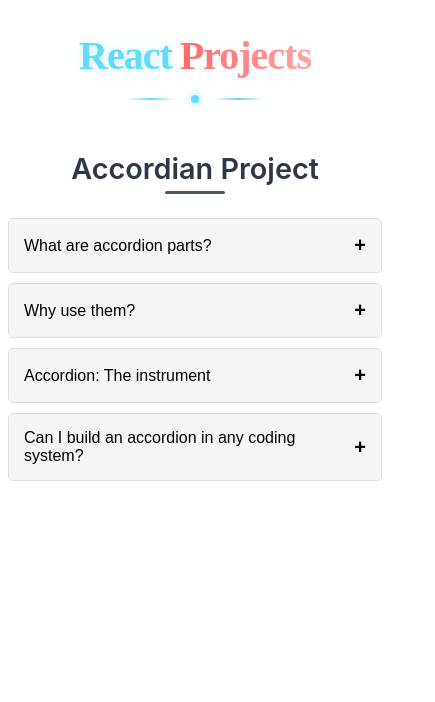
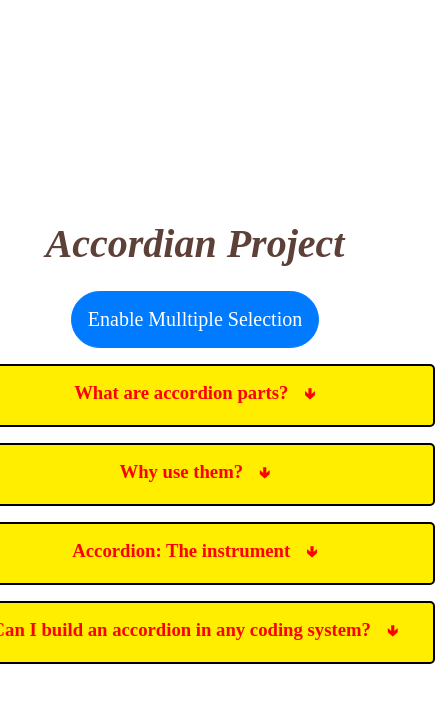
Before and after one commit to Skaif-123/Reacts-Projects-For-Practice, a React (Vite) app: page / in a window 390 px wide. Shown: the top 702 px of the page, 435 px wide, since content can reach past the window. Built offline with nearby package versions, Linux system fonts and the light colour scheme.

Commit message:
bug fixes done for Accordian

```diff
--- a/src/App.jsx
+++ b/src/App.jsx
@@ -1,6 +1,5 @@
-import './App.css'
 import Accordian from './components/Accordian/Accordian'
-import ReactProjectsHeading from './components/ReactProjectHeading/ReactProjectsHeading'
+import New_Accordian from './components/new Accordian/New_Accordian'
 
 
 function App() {
@@ -8,8 +7,8 @@
 
   return (
     <>
-     <ReactProjectsHeading />
     <Accordian/>
+    {/* <New_Accordian/> */}
     </>
   )
 }
--- a/src/components/Accordian/Accordian.css
+++ b/src/components/Accordian/Accordian.css
@@ -1,87 +1,99 @@
-.accordian {
-  max-width: 600px;
-  margin: 0 auto;
-  font-family: Arial, sans-serif;
+* {
+  padding: 0;
+  margin: 0;
+  box-sizing: border-box;
+}
+* {
+    -webkit-user-select: none;  /* Safari */
+    -moz-user-select: none;     /* Firefox */
+    -ms-user-select: none;      /* IE 10+ */
+    user-select: none;          /* Standard */
 }
 
-.item {
-  margin-bottom: 10px;
-  border: 1px solid #ddd;
-  border-radius: 5px;
-  overflow: hidden;
+
+
+
+
+.wrapper {
+  height: 100vh;
+  width: 100vw;
+  display: flex;
+  justify-content: center;
+  align-items: center;
+  flex-direction: column;
 }
 
-.title {
+.accordian{
   display: flex;
-  justify-content: space-between;
+  justify-content: center;
   align-items: center;
-  padding: 15px;
-  background-color: #f5f5f5;
-  cursor: pointer;
-  transition: background-color 0.3s;
+  flex-direction: column;
+  gap: 1rem;
+}
+.item{
+  display: flex;
+  flex-direction: column;
+  justify-content: center;
+  align-items: center;
 }
 
-.title:hover {
-  background-color: #e9e9e9;
+.title{
+  display: flex;
+  gap: 1rem;
+  background-color: rgb(255, 238, 0)  ;
+  padding: 1rem;
+  border:2px solid black;
+  width: 30rem;
+  justify-content: center;
+  cursor: pointer;
+  border-radius: 5px;
+  color: red;
+  text-decoration: none;
 }
 
-.title h3 {
-  margin: 0;
-  font-size: 16px;
-  font-weight: 500;
+.answers{
+  width: 30rem;
+  display: flex;
+  align-items: center;
+  justify-content: center;
+  background-color: beige;
+  border-radius: 5px;
+  text-decoration: none;
+  border:2px solid black;
+  font-family: Georgia, 'Times New Roman', Times, serif;
+  font-weight: 300;
 }
 
-.title span {
-  font-size: 20px;
-  font-weight: bold;
+
+/* --- Decorative H2 Example --- */
+.heading {
+  font-family: 'Playfair Display', serif; /* Elegant serif font */
+  font-size: 2.5rem;
+  font-weight: 700;
+  color: #5d4037; /* Warm brown */
+  text-align: center;
+  font-style: italic;
+  margin-top: 2.5rem;
+  margin-bottom: 1.5rem;
 }
 
-.answers {
-  background-color: white;
-  /* Remove max-height transition */
+.enableButton{
+  background-color: #007bff; /* Blue background */
+  color: #fff; /* White text */
+  border: 1px solid #007bff;
+  padding: 1rem;
+  border-radius: 30px;
+  font-family: 'Times New Roman', Times, serif;
+  font-weight: 500;
+  font-size: 1.25rem;
+  margin-bottom: 1rem;
 }
 
-.subsection {
-  padding: 15px;
-  line-height: 1.5;
-  display: none; /* Start hidden */
+.enableButton:hover {
+  opacity: 0.9; /* Slight transparency on hover */
+  transform: translateY(-1px); /* Subtle lift effect */
+  box-shadow: 0 4px 8px rgba(0, 0, 0, 0.2); /* Soft shadow */
+  color: red;
+  background-color: yellowgreen;
+  cursor: pointer;
 }
-
-.subsection.show {
-  display: block; /* Show when active */
-}
-
-.AccordianHeading {
-  font-size: 1.8rem; /* Moderate size */
-  font-weight: 600;
-  text-align: center;
-  margin: 1.5rem 0;
-  color: #2d3748; /* Dark gray-blue */
-  position: relative;
-  padding-bottom: 0.5rem;
-  font-family: -apple-system, BlinkMacSystemFont, 'Segoe UI', Roboto, Oxygen, Ubuntu, sans-serif;
-}
-
-/* Simple underline effect */
-.AccordianHeading::after {
-  content: '';
-  position: absolute;
-  bottom: 0;
-  left: 50%;
-  transform: translateX(-50%);
-  width: 60px;
-  height: 3px;
-  background: #4a5568; /* Subdued color */
-  border-radius: 3px;
-}
-
-/* Optional hover effect */
-.AccordianHeading:hover {
-  color: #2b6cb0; /* Changes to blue on hover */
-}
-
-.AccordianHeading:hover::after {
-  background: #2b6cb0;
-  width: 80px;
-  transition: all 0.3s ease;
-}
--- a/src/components/Accordian/Accordian.jsx
+++ b/src/components/Accordian/Accordian.jsx
@@ -1,38 +1,74 @@
 import { useState } from "react";
 import "./Accordian.css";
 import data from "./data";
+
 export default function Accordian() {
   const [selected, setSelected] = useState(null);
-  const handleClickAccordian = (currentClickId) => {
-    console.log(currentClickId);
-    setSelected(currentClickId === selected ? null : currentClickId);
+  const [enableMultipleSelection, setEnableMultipleSelection] = useState(false);
+  const [arr, setArr] = useState([]);
+  // ---------------------------------------------------------------------------------------------
+
+  const handleSingleSelection = (id) => {
+    setSelected(selected === id ? null : id);
   };
 
+  function handleMultipleSelection(id) {
+    let cpy_arr = [...arr];
+    const index = cpy_arr.indexOf(id);
+
+    if (index == -1) {
+      cpy_arr.push(id);
+    } else {
+      cpy_arr.splice(index, 1);
+    }
+    setArr(cpy_arr);
+    console.log(arr);
+  }
+
   return (
-    <>
-      <h1 className="AccordianHeading">Accordian Project</h1>
+    <div className="wrapper">
+      <h1 className="heading">Accordian Project</h1>
+      <button
+        onClick={() => {
+          setEnableMultipleSelection(!enableMultipleSelection);
+          setSelected(null);
+          setArr([]);
+          console.log(enableMultipleSelection);
+        }}
+        className="enableButton"
+      >
+        {enableMultipleSelection? "Disable Multiple Selection":"Enable Mulltiple Selection"}
+      </button>
       <div className="accordian">
         {data && data.length > 0 ? (
           data.map((dataItem) => (
-            <div className="item">
+            <div className="item" key={dataItem.id}>
               <div
-                onClick={() => {
-                  handleClickAccordian(dataItem.id);
-                }}
                 className="title"
+                onClick={
+                  enableMultipleSelection
+                    ? () => {
+                        handleMultipleSelection(dataItem.id);
+                      }
+                    : () => {
+                        handleSingleSelection(dataItem.id);
+                      }
+                }
               >
                 <h3>{dataItem.question}</h3>
-                <span>+</span>
+                <span>🢃</span>
               </div>
-              <div className="answers">
-                {selected===dataItem.id?(<div className= {`subsection ${selected === dataItem.id ? 'show' : ''}`}>{dataItem.answer}</div>):null}
-              </div>
+              {enableMultipleSelection
+                ? arr.indexOf(dataItem.id) !== -1 && (
+                    <div className="answers">{dataItem.answer}</div>
+                  )
+                : selected === dataItem.id && <div className="answers">{dataItem.answer}</div>}
             </div>
           ))
         ) : (
-          <div>No Data Found</div>
+          <div>No Data</div>
         )}
       </div>
-    </>
+    </div>
   );
 }
--- a/src/components/ReactProjectHeading/ReactProjectsHeading.css
+++ /dev/null
@@ -1,59 +0,0 @@
-.projects-header {
-  text-align: center;
-  margin: 2rem 0 3rem;
-}
-
-.projects-title {
-  font-size: 3.5rem;
-  font-weight: 800;
-  letter-spacing: -1px;
-  margin: 0;
-  display: flex;
-  justify-content: center;
-  gap: 0.5rem;
-}
-
-.react-word {
-  color: #61dafb;
-  text-shadow: 0 0 10px rgba(97, 218, 251, 0.3);
-}
-
-.projects-word {
-  color: #ffffff;
-  background: linear-gradient(90deg, #ff6b6b, #ffa3a3);
-  -webkit-background-clip: text;
-  background-clip: text;
-  -webkit-text-fill-color: transparent;
-}
-
-.header-decoration {
-  display: flex;
-  align-items: center;
-  justify-content: center;
-  margin-top: 1rem;
-}
-
-.decoration-line {
-  height: 2px;
-  width: 80px;
-  background: linear-gradient(90deg, transparent, #61dafb, transparent);
-}
-
-.decoration-dot {
-  width: 8px;
-  height: 8px;
-  background-color: #61dafb;
-  border-radius: 50%;
-  margin: 0 15px;
-  box-shadow: 0 0 10px rgba(97, 218, 251, 0.7);
-}
-
-@media (max-width: 768px) {
-  .projects-title {
-    font-size: 2.5rem;
-  }
-
-  .decoration-line {
-    width: 50px;
-  }
-}
--- a/src/components/ReactProjectHeading/ReactProjectsHeading.jsx
+++ /dev/null
@@ -1,20 +0,0 @@
-import React from 'react';
-import './ReactProjectsHeading.css';
-
-const ReactProjectsHeading = () => {
-  return (
-    <div className="projects-header">
-      <h1 className="projects-title">
-        <span className="react-word">React</span>
-        <span className="projects-word">Projects</span>
-      </h1>
-      <div className="header-decoration">
-        <div className="decoration-line"></div>
-        <div className="decoration-dot"></div>
-        <div className="decoration-line"></div>
-      </div>
-    </div>
-  );
-};
-
-export default ReactProjectsHeading;
--- /dev/null
+++ b/src/components/new Accordian/New_Accordian.jsx
@@ -0,0 +1,77 @@
+import { useState } from "react";
+import data from "./data1";
+
+export default function New_Accordian() {
+  // --------------------DECLARATION SPACE--------------------------
+  const [selected, setSelected] = useState(null);
+  const [enableMultipleSelection, setEnableMultipleSelection] = useState(false);
+  const [arr, setArr] = useState([]);
+
+  //--------------------FUNCTION SPACE--------------------------
+
+  function handleSingleSelection(CurrentId) {
+    setSelected(selected === CurrentId ? null : CurrentId);
+    //   console.log(selected);
+  }
+
+  function handleMultipleSelection(id) {
+    // making a shallow copy of original array
+    let rough_arr = [...arr];
+    const index_of_current_id = rough_arr.indexOf(id); //index of id in shallow copy
+    console.log(index_of_current_id);
+    console.log(arr);
+
+
+    if (index_of_current_id == -1) {
+      rough_arr.push(id);
+    } else {
+      rough_arr.splice(index_of_current_id, 1);
+    }
+    setArr(rough_arr);
+  }
+
+  return (
+    <>
+      <div className="main">
+        <button
+          className="enableButton"
+          onClick={() => {
+            setEnableMultipleSelection(!enableMultipleSelection);
+            setSelected(null);
+            setArr([]);
+            console.log(enableMultipleSelection);
+          }}
+        >
+          Enable
+        </button>
+        {data && data.length > 0 ? (
+          data.map((dataItem) => (
+            <div
+              key={dataItem.id}
+              onClick={
+                enableMultipleSelection
+                  ? () => handleMultipleSelection(dataItem.id)
+                  : () => handleSingleSelection(dataItem.id)
+              }
+              className="item"
+            >
+              <div className="question">
+                <h2>{dataItem.question} +</h2>
+              </div>
+
+              <div className="answers">
+                {enableMultipleSelection
+                  ? arr.indexOf(dataItem.id) !== -1 && (
+                      <div>{dataItem.answer}</div>
+                    )
+                  : selected === dataItem.id && <div>{dataItem.answer}</div>}
+              </div>
+            </div>
+          ))
+        ) : (
+          <div>no Data</div>
+        )}
+      </div>
+    </>
+  );
+}
--- /dev/null
+++ b/src/components/new Accordian/data1.js
@@ -0,0 +1,28 @@
+const data = [
+  {
+    id: '1',
+    question: "What are accordion parts?",
+    answer:
+      "Accordion parts are sections on a website or app that hide or show information. You click a title, and content appears or disappears. It helps keep pages tidy.",
+  },
+  {
+    id: '2',
+    question: "Why use them?",
+    answer:
+      "They're used to save space. Imagine a long list of questions; an accordion lets you see just the questions, and click to open the answers you need. Makes things less messy and easier to find.",
+  },
+  {
+    id: '3',
+    question: "Accordion: The instrument",
+    answer:
+        "An accordion is a musical instrument you play by pushing and pulling a 'bellows' (like a fan) while pressing keys. Air moves through it to make music. It's used in many types of songs.",
+  },
+  {
+    id: '4',
+    question: "Can I build an accordion in any coding system?",
+    answer:
+      "Yes, absolutely! The idea of an accordion is basic. You can build it using almost any coding system or framework like React, Angular, or just regular web code (HTML, CSS, JavaScript).",
+  },
+];
+
+export default data;
```
